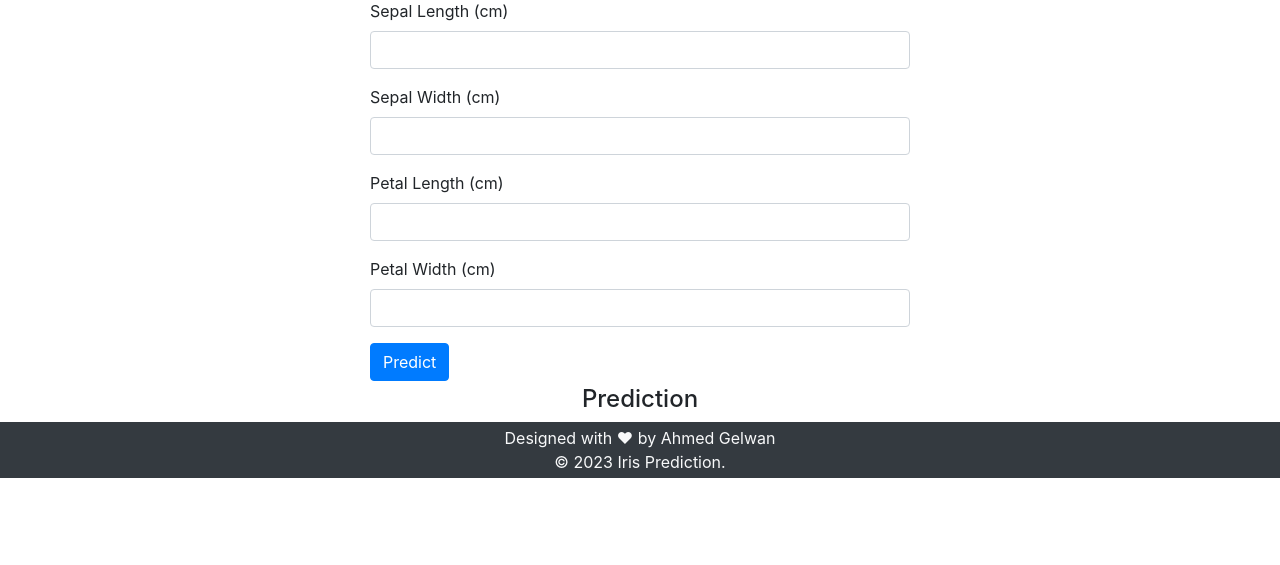
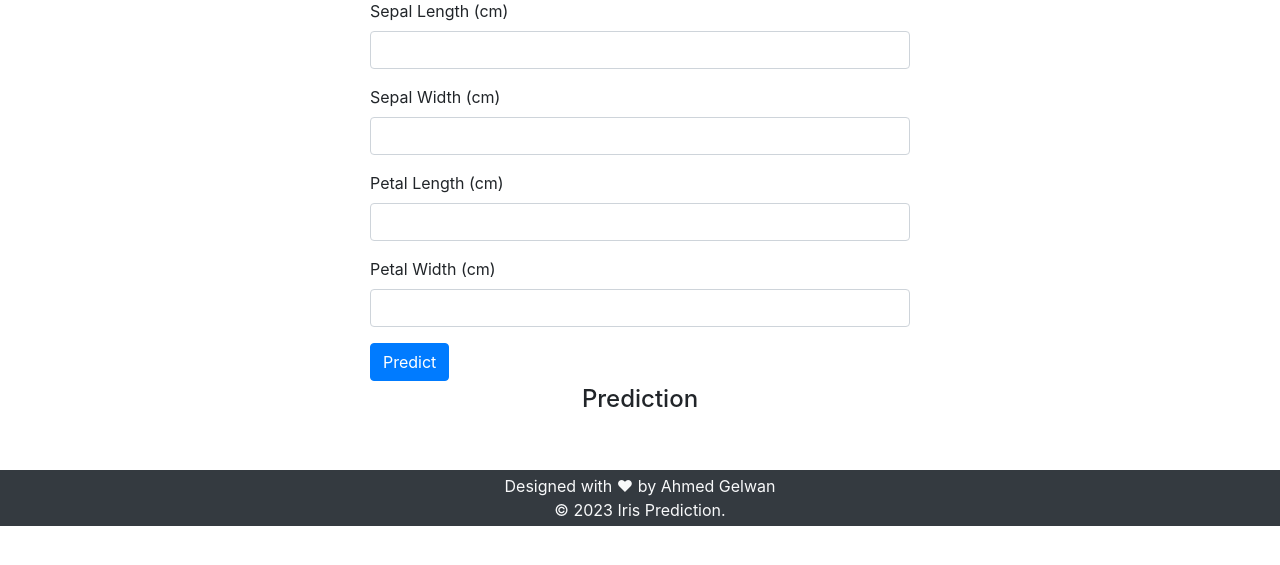
Before and after one commit to ahmedmgelwan/iris-kmeans-knn, a Flask app: page / in a window 1280 px wide. Shown: the part 145-710 px from the top of the page. Run offline with Flask 3, Linux system fonts and the light colour scheme; parts of the project's set-up code (start-up, migrations or seed data) failed here and were passed over; some libraries are stand-ins or nearby versions.

Commit message:
Some edit

```diff
--- a/templates/home.html
+++ b/templates/home.html
@@ -47,7 +47,7 @@
 
         </div>
     </div>
-    <footer class="bg-dark text-light text-center p-1">
+    <footer class="bg-dark text-light text-center p-1 mt-5">
         Designed with <span class="heart">&hearts;</span> by Ahmed Gelwan <br>
 
         &copy; 2023 Iris Prediction.
```
